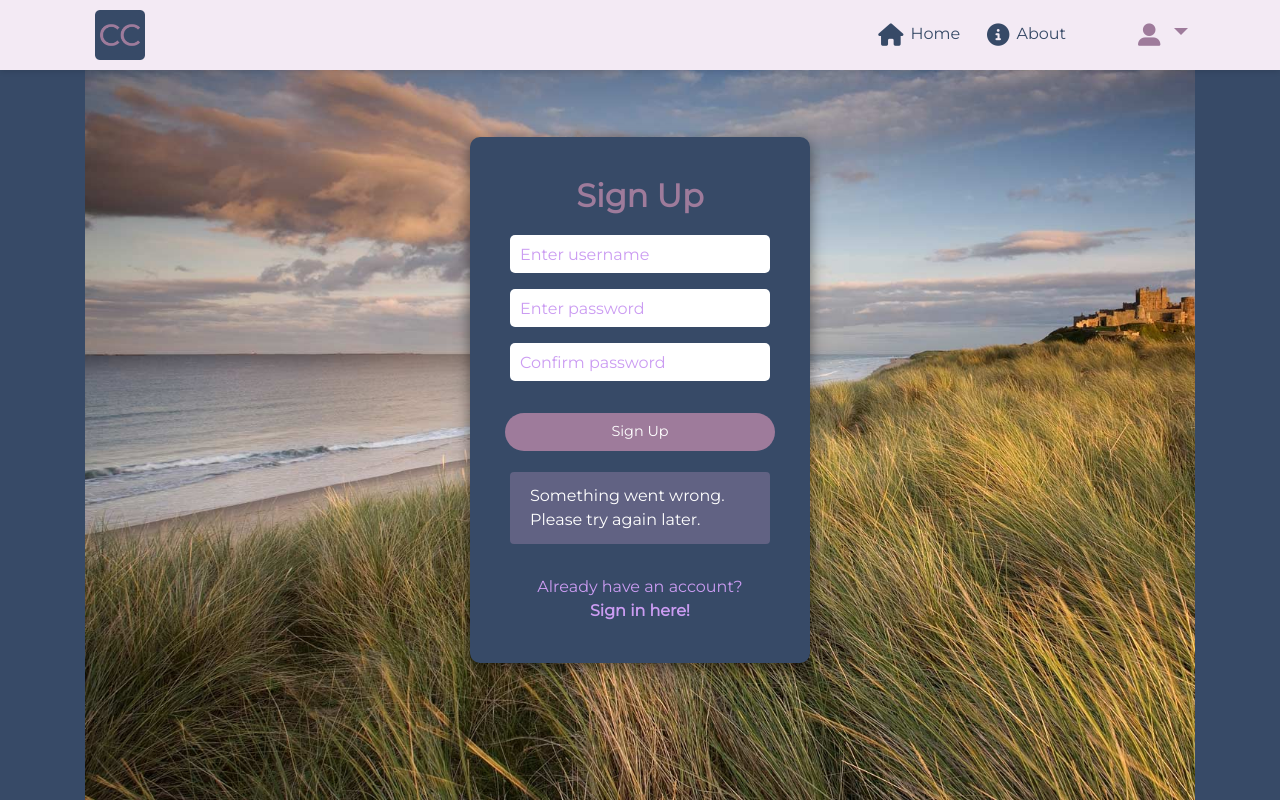
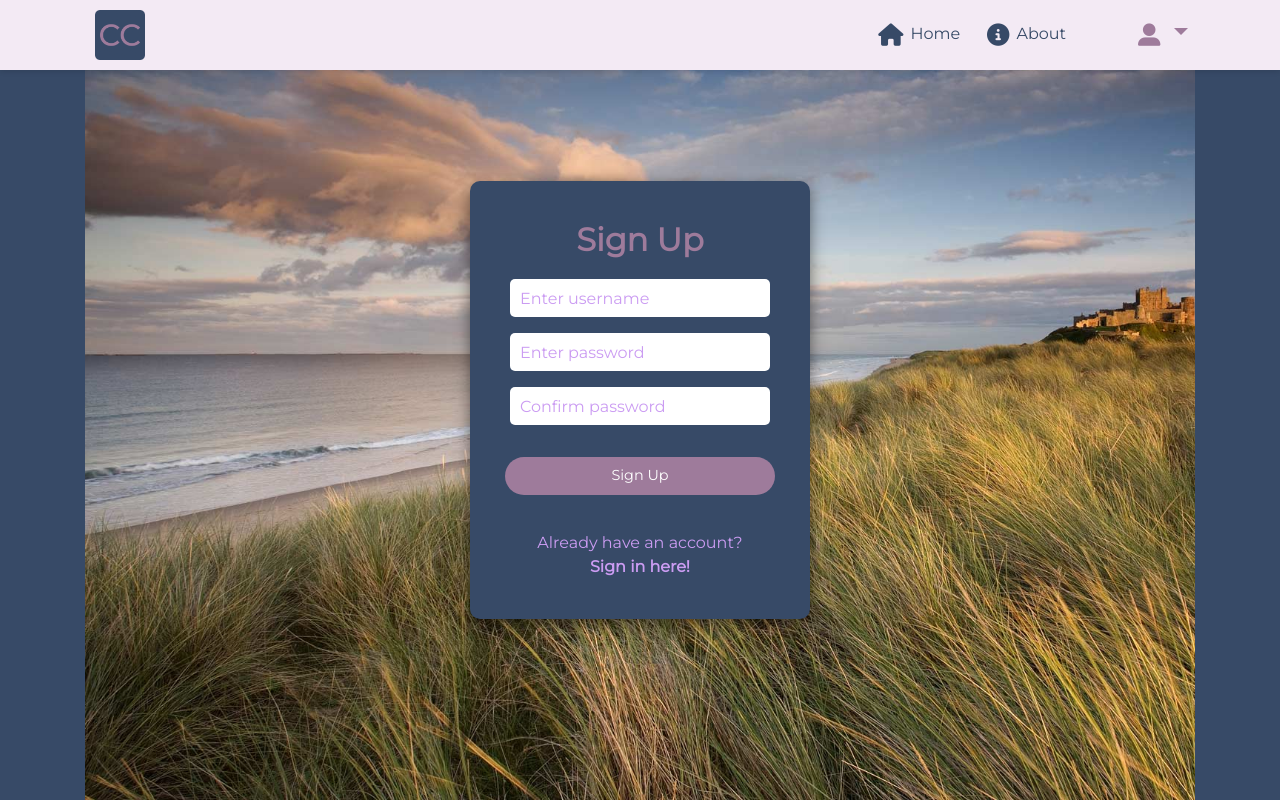
Before and after one commit to NickCMoore/cheshire-captures, a React (Create React App) app: page /signup in a window 1280 px wide. Built offline with nearby package versions, Linux system fonts and the light colour scheme.

Commit message:
fix(sign-up): display error messages only when relevant

```diff
--- a/src/pages/auth/SignUpForm.js
+++ b/src/pages/auth/SignUpForm.js
@@ -119,15 +119,12 @@ function SignUpForm() {
                 </Button>
               </Row>
 
-              {errors.non_field_errors?.map((message, idx) => (
+              {/* Display non-field errors or general error messages */}
+              {errors.non_field_errors && errors.non_field_errors.map((message, idx) => (
                 <Alert variant="warning" className={`${styles.Alert} mt-3`} key={idx}>
                   {message}
                 </Alert>
-              )) || (
-                <Alert variant="warning" className={`${styles.Alert} mt-3`}>
-                  Something went wrong. Please try again later.
-                </Alert>
-              )}
+              ))}
             </Form>
 
             <Row className="d-flex justify-content-center mt-3">
@@ -141,6 +138,6 @@ function SignUpForm() {
       </Row>
     </Container>
   );
-};
+}
 
 export default SignUpForm;
```
